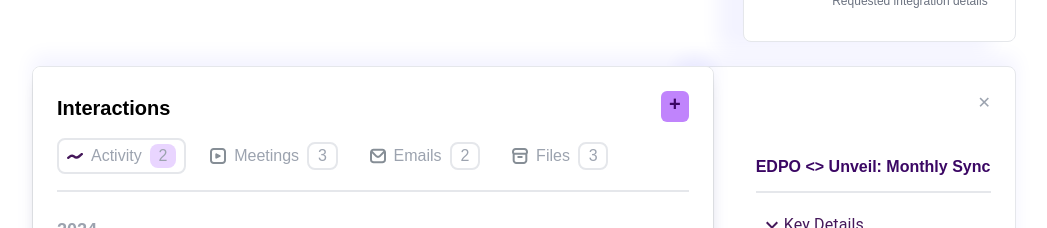
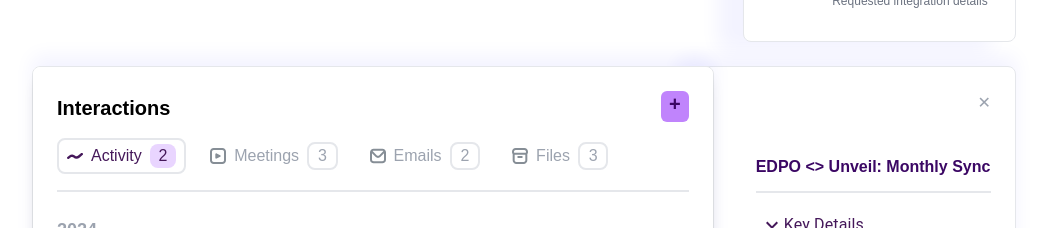
Before and after one commit to istjeevan/unveil, a React (Create React App) app: page / in a window 1280 px wide. Shown: the part 800-1028 px from the top of the page, without its empty margins (184-1231 px from the left). Built offline with nearby package versions, Linux system fonts and the light colour scheme.

Commit message:
changes updated

```diff
--- a/src/components/FrameBottom/TabButton.jsx
+++ b/src/components/FrameBottom/TabButton.jsx
@@ -1,7 +1,7 @@
 export const TabButton = ({ tabName, isActive, icon, counts, onClick }) => (
     <button
-        className={`flex items-center gap-2 bg-white duration-300 font-medium px-2 py-1 rounded-lg text-gray-400 transition-all
-           ${isActive ? `border-2 text-[#45185a]` : ``}`}
+        className={`flex items-center gap-2 bg-white duration-300 font-medium px-2 py-1 rounded-lg  transition-all
+           ${isActive ? `border-2 text-[#45185a]` : `text-gray-400`}`}
         onClick={() => onClick(tabName)}
     >
         <span><img src={icon} alt="" className="w-4 h-4" /></span>
```
